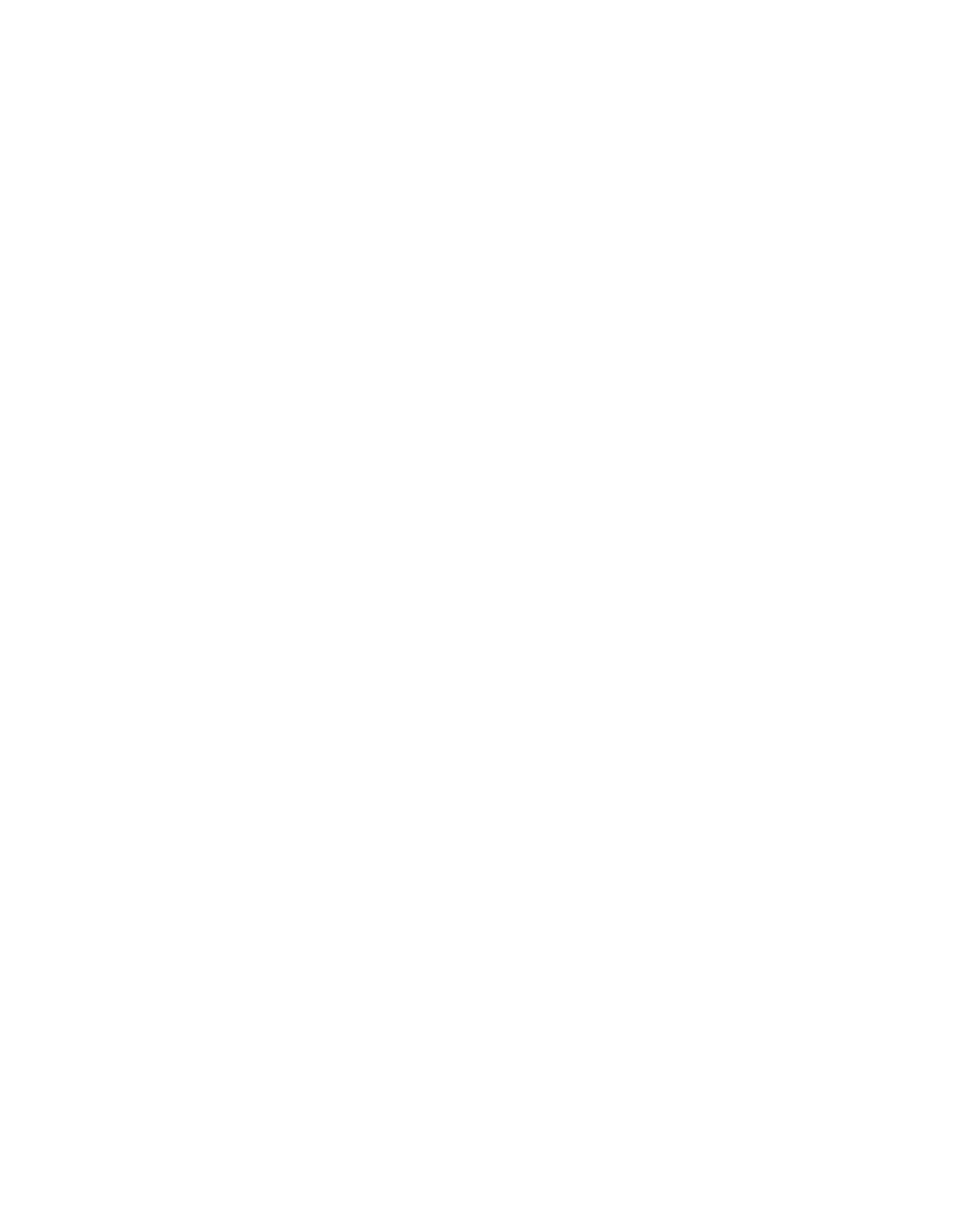
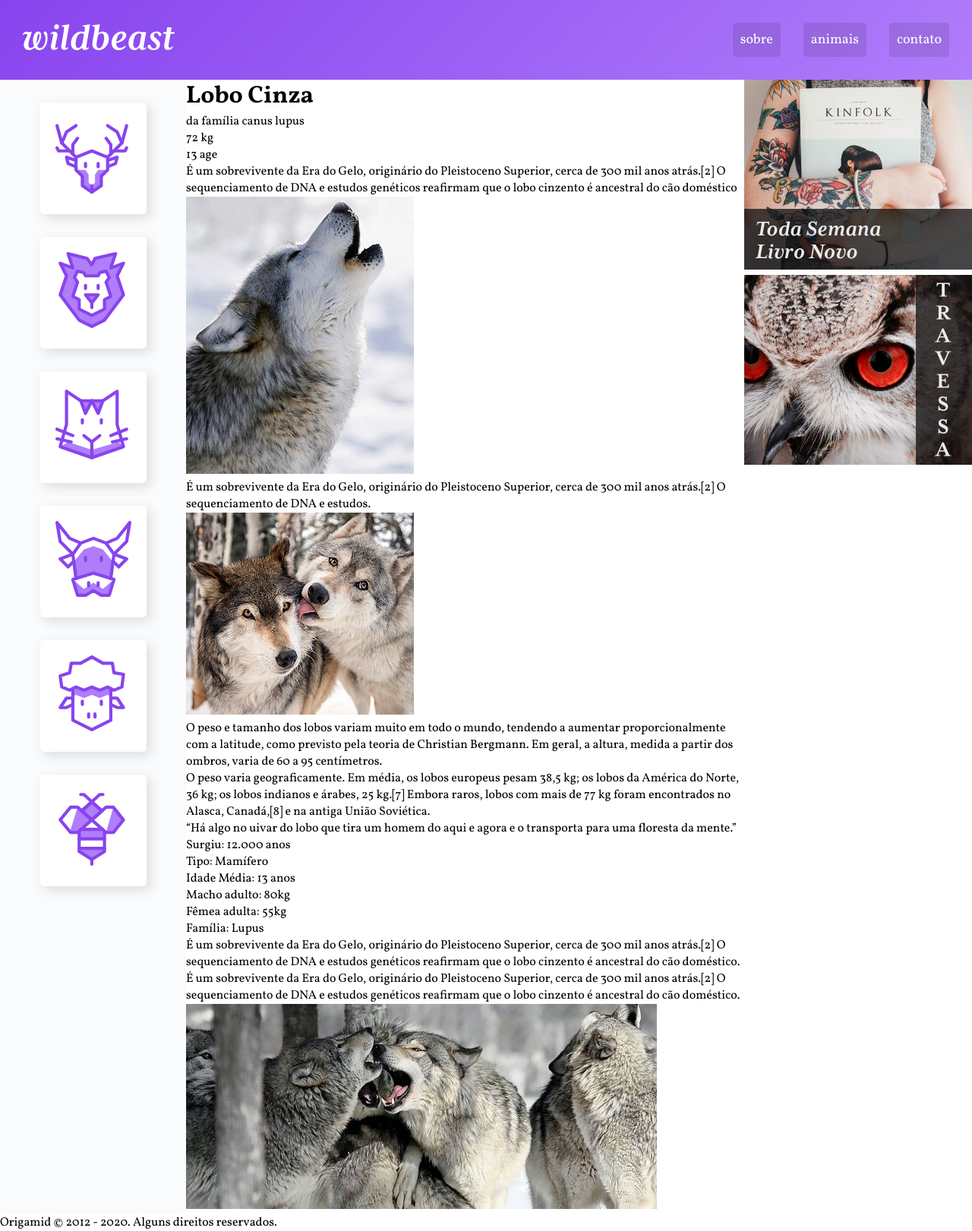
Before and after one commit to nicolasdsa/Origamid-Cursos, a PHP site: page / in a window 1280 px wide. Before the commit the page is empty. Shown: the whole page at 76% size. Before the commit the page ends 800 px from the top, so only its background shows below. Run offline with PHP 8.4, Linux system fonts and the light colour scheme.

Commit message:
Add files via upload

```diff
--- a/CSS Grid Layout/css/style.css
+++ b/CSS Grid Layout/css/style.css
@@ -1 +1,142 @@
 /* style */
+
+body,p,h1,ul,li,blockquote {
+    padding:0;
+    margin:0;
+
+}
+
+body{
+    font-family: "Vollkorn","Georgia","seriff";
+}
+
+li{
+    list-style: none;
+}
+
+a{
+    text-decoration: none;
+}
+img {
+max-width: 100%;
+}
+
+/* Grid Geral */
+
+.estrutura{
+    display: grid;
+    grid-template-columns: minmax(160px,1fr) 3fr 300px;
+    grid-template-areas:
+    "header header header"
+    "sidenav content anuncios"
+    "footer footer footer"
+    ;
+}
+
+.header{
+    grid-area: header;
+}
+
+.sidenav{
+    grid-area:sidenav;
+}
+
+.content{
+    grid-area:content;
+}
+
+.anuncios{
+    grid-area: anuncios;
+}
+
+.footer{
+    grid-area: footer;
+}
+
+/* Grid Geral */
+
+.estrutura {
+    display: grid;
+    grid-template-columns: minmax(160px, 1fr) 3fr 300px;
+    grid-template-areas:
+      'header header header'
+      'sidenav content anuncios'
+      'footer footer footer';
+  }
+
+  *
+  .header {
+    grid-area: header;
+    background: linear-gradient(135deg,#8844ee, #b07dfb);
+    padding: 30px;
+    display:grid;
+    grid-template-columns: 1fr auto;
+    align-items: center;
+  }
+
+  .logo{
+    max-width: 200px;
+  }
+
+  .header nav ul{
+    display:flex;
+    flex-wrap:wrap;
+  }
+
+  .header nav a{
+    display:block;
+    padding:10px;
+    color:white;
+    font-size: 1.125em;
+    background: rgba(0,0,0,.1);
+    border-radius: 5px;
+    transition: 0.1s;
+  }
+
+  .header nav a:hover{
+    background: rgba(0,0,0,.5);
+  }
+
+  .header li + li {
+    margin-left: 30px;
+  }
+
+  /* Sidenav */
+
+  .sidenav {
+    grid-area: sidenav;
+    background: #fafbfc;
+    padding: 30px;
+  }
+
+  .sidenav li a {
+      display: block;
+      min-width: 60px;
+      max-width: 100px;
+      margin: 0 auto 30px auto;
+      background: white;
+      padding: 20px;
+      border-radius: 5px;
+     box-shadow: 5px 5px 15px 0px rgba(44,44,44,0.15);
+      transition: .1s ease-out;
+  }
+
+  .sidenav li a:hover {
+      background: #b07dfb;
+  }
+
+  /* content */
+  .content {
+    grid-area: content;
+  }
+
+  /* anuncios */
+  .anuncios {
+    grid-area: anuncios;
+    background: ;
+  }
+
+  /* footer */
+  .footer {
+    grid-area: footer;
+  }
--- a/CSS Grid Layout/index.html
+++ b/CSS Grid Layout/index.html
@@ -3,11 +3,97 @@
 <head>
 	<meta charset="UTF-8">
 	<meta http-equiv="X-UA-Compatible" content="IE=edge">
-	<meta name="viewport" content="width=device-width, initial-scale=1.0">
+	<meta name="viewport" content="width=device-width, initial-scale=1, shrink-to-fit=no">
 	<title>Wildbeast</title>
+	<link rel="preconnect" href="https://fonts.gstatic.com">
+	<link href="https://fonts.googleapis.com/css2?family=Vollkorn:ital,wght@0,400;0,700;1,400&display=swap" rel="stylesheet">
 	<link rel="stylesheet" href="css/style.css">
 </head>
 <body>
+	<div class="estrutura">
+		<header class="header">
+			<a href="#" class="logo"><img src="img/wildbeast.svg" alt="Wildbeast"></a>
+			<nav>
+				<ul>
+					<li><a href="#">sobre</a></li>
+					<li><a href="#">animais</a></li>
+					<li><a href="#">contato</a></li>
+				</ul>
+			</nav>
+		</header>
+		<nav class="sidenav">
+			<ul>
+				<li><a href="#"><img src="img/icones/cervo.svg" alt="Cervo"></a></li>
+				<li><a href="#"><img src="img/icones/leao.svg" alt="Leao"></a></li>
+				<li><a href="#"><img src="img/icones/gato.svg" alt="Gato"></a></li>
+				<li><a href="#"><img src="img/icones/vaca.svg" alt="Vaca"></a></li>
+				<li><a href="#"><img src="img/icones/ovelha.svg" alt="Ovelha"></a></li>
+				<li><a href="#"><img src="img/icones/abelha.svg" alt="Abelha"></a></li>
+			</ul>
+		</nav>
 
+		<main class="conteudo">
+			<div class="titulo">
+				<h1>Lobo Cinza</h1>
+				<span> da família canus lupus</span>
+			</div>
+			<div class="caractericas">
+				<div>
+					<span class="numero">72</span>
+					<span class="rotulo">kg</span>
+				</div>
+				<div>
+					<span class="numero">13</span>
+					<span class="rotulo">age</span>
+				</div>
+			</div>
+
+			<p>É um sobrevivente da Era do Gelo, originário do Pleistoceno Superior, cerca de 300 mil anos atrás.[2] O sequenciamento de DNA e estudos genéticos reafirmam que o lobo cinzento é ancestral do cão doméstico</p>
+
+			<img src="img/wolf1.jpg" alt="Wolf 1">
+
+			<p>É um sobrevivente da Era do Gelo, originário do Pleistoceno Superior, cerca de 300 mil anos atrás.[2] O sequenciamento de DNA e estudos.</p>
+
+			<img src="img/wolf2.jpg" alt="Wolf 2">
+
+			<p>O peso e tamanho dos lobos variam muito em todo o mundo, tendendo a aumentar proporcionalmente com a latitude, como previsto pela teoria de Christian Bergmann. Em geral, a altura, medida a partir dos ombros, varia de 60 a 95 centímetros.</p>
+
+			<p>O peso varia geograficamente. Em média, os lobos europeus pesam 38,5 kg; os lobos da América do Norte, 36 kg; os lobos indianos e árabes, 25 kg.[7] Embora raros, lobos com mais de 77 kg foram encontrados no Alasca, Canadá,[8] e na antiga União Soviética.</p>
+
+			<blockquote class="citacao">
+				<p>“Há algo no uivar do lobo que tira um homem do aqui e agora e o transporta para uma floresta da mente.”</p>
+			</blockquote>
+
+			<ul class="atributos">
+			   <li>Surgiu: 12.000 anos</li>
+			   <li>Tipo: Mamífero</li>
+			   <li>Idade Média: 13 anos</li>
+			   <li>Macho adulto: 80kg</li>
+			   <li>Fêmea adulta: 55kg</li>
+			   <li>Família: Lupus</li>
+			</ul>
+
+			<div class="informacoes">
+				<p>É um sobrevivente da Era do Gelo, originário do Pleistoceno Superior, cerca de 300 mil anos atrás.[2] O sequenciamento de DNA e estudos genéticos reafirmam que o lobo cinzento é ancestral do cão doméstico.</p>
+				<p>É um sobrevivente da Era do Gelo, originário do Pleistoceno Superior, cerca de 300 mil anos atrás.[2] O sequenciamento de DNA e estudos genéticos reafirmam que o lobo cinzento é ancestral do cão doméstico.</p>
+			</div>
+
+			<img src="img/wolf3.jpg" alt="Wolf 3">
+		</main>
+
+		<aside class="anuncios">
+			<div class="anuncio-item">
+				<img src="img/anuncio-1.jpg" alt="Anuncio 1">
+			</div>
+			<div class="anuncio-item">
+				<img src="img/anuncio-2.jpg" alt="Anuncio 2">
+			</div>
+		</aside>
+
+		<footer class="footer">
+			<p>Origamid © 2012 - 2020. Alguns direitos reservados.</p>
+		</footer>
+
+	</div>
 </body>
 </html>
```
Also changed, not shown: CSS Grid Layout/img/anuncio-1.jpg (added), CSS Grid Layout/img/anuncio-2.jpg (added), CSS Grid Layout/img/icones/abelha.svg (added), CSS Grid Layout/img/icones/cervo.svg (added), CSS Grid Layout/img/icones/gato.svg (added), CSS Grid Layout/img/icones/leao.svg (added), CSS Grid Layout/img/icones/ovelha.svg (added), CSS Grid Layout/img/icones/vaca.svg (added), CSS Grid Layout/img/wildbeast.svg (added), CSS Grid Layout/img/wolf1.jpg (added), CSS Grid Layout/img/wolf2.jpg (added), CSS Grid Layout/img/wolf3.jpg (added).
